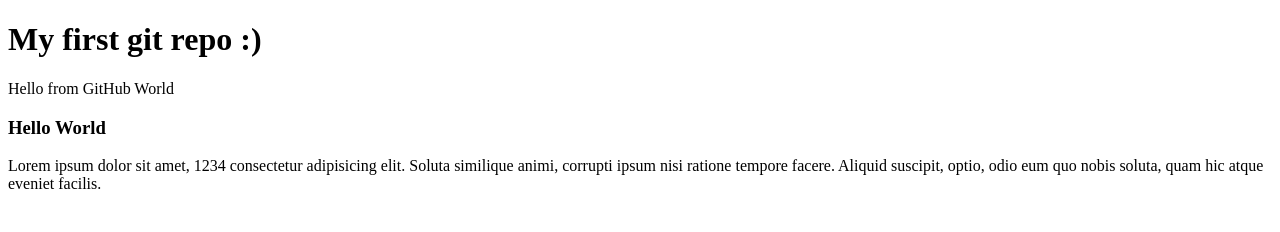
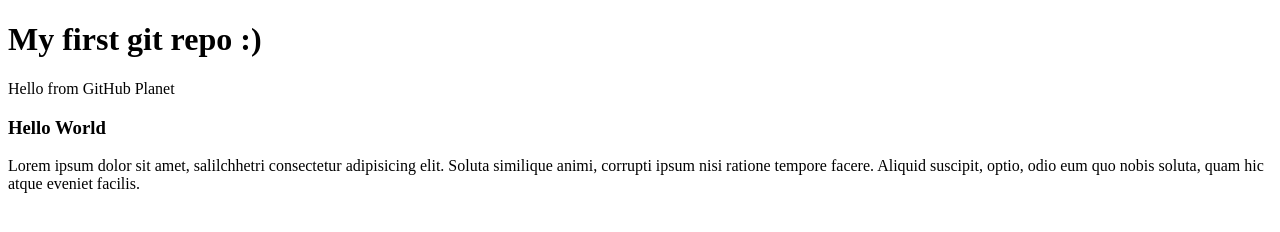
Before and after one commit to salilchhetri/gitcourse, a plain HTML site: page index.html in a window 1280 px wide. Drawn offline with Linux system fonts and the light colour scheme.

Commit message:
creating a conflict

```diff
--- a/index.html
+++ b/index.html
@@ -6,9 +6,9 @@
 </head>
 <body>
 	<h1>My first git repo :)</h1>
-	<p>Hello from GitHub World</p>
+	<p>Hello from GitHub Planet</p>
 	<h3>Hello World</h3>
-	<p>Lorem ipsum dolor sit amet, 1234 consectetur adipisicing elit. Soluta similique animi, corrupti ipsum nisi ratione tempore facere. Aliquid suscipit, optio, odio eum quo nobis soluta, quam hic atque eveniet facilis.</p>
+	<p>Lorem ipsum dolor sit amet, salilchhetri consectetur adipisicing elit. Soluta similique animi, corrupti ipsum nisi ratione tempore facere. Aliquid suscipit, optio, odio eum quo nobis soluta, quam hic atque eveniet facilis.</p>
 
 </body>
 </html>
```
